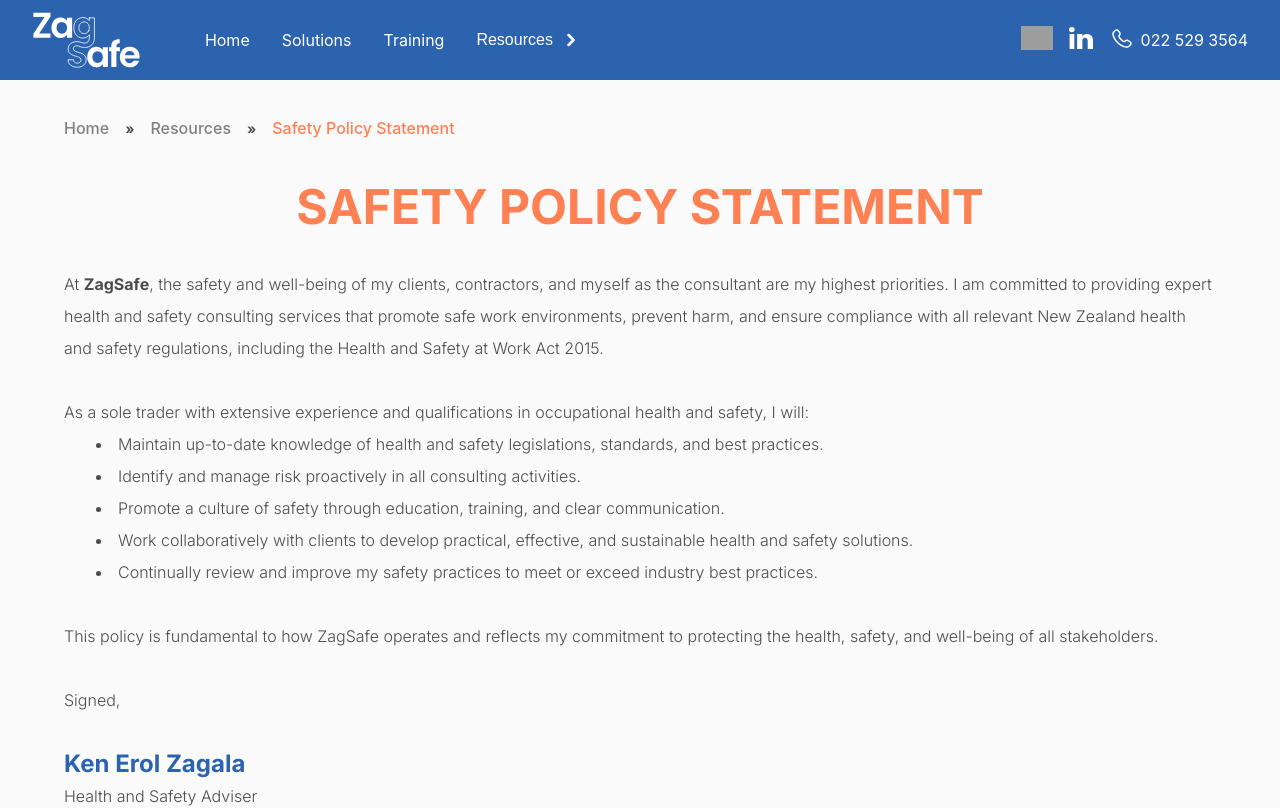
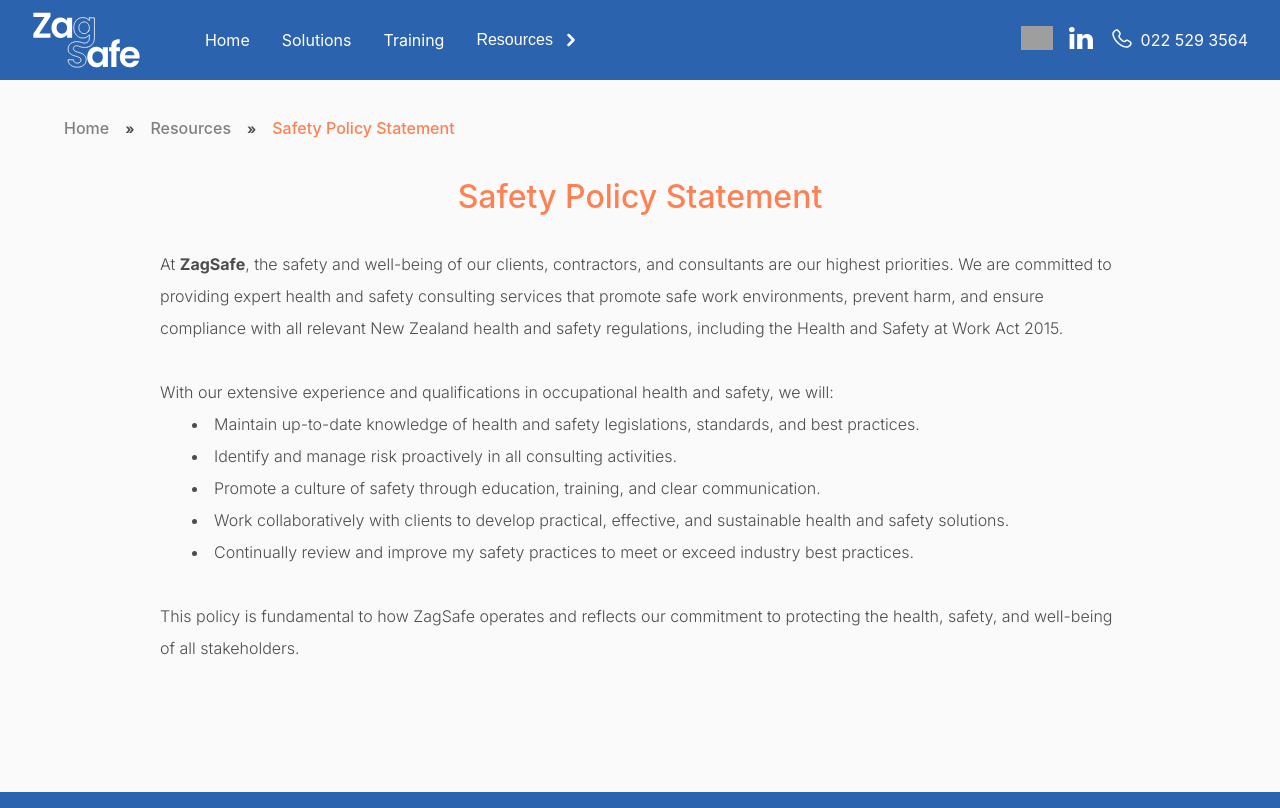
Before and after one commit to marlonsvillarama/zagsafe_web_001, a SvelteKit app: page /resources/safety in a window 1280 px wide. Shown: the top 808 px of the page. Built offline with nearby package versions, Linux system fonts and the light colour scheme; grey boxes are pictures that could not be loaded; a web font is replaced by a local one.

Commit message:
20250820

```diff
--- a/src/lib/components/ContactSection.svelte
+++ b/src/lib/components/ContactSection.svelte
@@ -3,7 +3,7 @@
 </script>
 
 <div class="howcanihelp">
-    <h1 class="howcanihelp">How can I help you?</h1>
+    <h1 class="howcanihelp">How can we help you?</h1>
     <span>Call or email for a free consultation.</span>
 </div>
 
--- a/src/routes/resources/cancel/+page.svelte
+++ b/src/routes/resources/cancel/+page.svelte
@@ -16,7 +16,8 @@
     <div class="wrapper statement">
         <Breadcrumbs {crumbs} />
 
-        <h1 class="page-title">CANCELLATION AND REFUND POLICY</h1>
+        <div class="content flex-col gap-8">
+            <h1 class="page-title">Cancellation and Refund Policy</h1>
 
             <div class="par">
                 At <strong>ZagSafe</strong>, we value our clients and aim to deliver high-quality services. This policy outlines our conditions for cancellations and refunds to ensure fairness and transparency for all parties.
@@ -75,6 +76,7 @@
                 </li>
             </ol>
         </div>
+    </div>
 </main>
 
 
@@ -85,6 +87,15 @@
         display: flex;
         flex-direction: column;
         gap: 2rem;
+    }
+    .statement > .content {
+        margin: 0 auto;
+        width: 100%;
+        max-width: 60rem;
+    }
+    .page-title {
+        font-size: var(--font-2xl);
+        font-weight: 500;
     }
     .par {
         line-height: 2rem;
@@ -124,7 +135,7 @@
     }
     li > ul {
         list-style-position: inside;
-        /* padding-left: 1rem; */
+        padding-left: 2rem;
     }
     li > ul > li {
         font-size: var(--font-md);
--- a/src/routes/resources/privacy/+page.svelte
+++ b/src/routes/resources/privacy/+page.svelte
@@ -16,14 +16,15 @@
     <div class="wrapper statement">
         <Breadcrumbs {crumbs} />
 
-        <h1 class="page-title">PRIVACY STATEMENT</h1>
+        <div class="content flex-col gap-8">
+            <h1 class="page-title">Privacy Statement</h1>
 
             <div class="par">
-            At <strong>ZagSafe</strong>, I am committed to protecting the privacy and confidentiality of all personal and business information collected during the course of providing consulting services.
+                At <strong>ZagSafe</strong>, we are committed to protecting the privacy and confidentiality of all personal and business information collected during the course of providing consulting services.
             </div>
 
             <div class="par">
-            I collect, store, and use personal information solely for the purpose of delivering effective health and safety consulting tailored to your needs. This information may include contact details, business operations data, and health and safety records relevant to the consulting engagement.
+                We collect, store, and use personal information solely for the purpose of delivering effective health and safety consulting tailored to your needs. This information may include contact details, business operations data, and health and safety records relevant to the consulting engagement.
             </div>
 
             <div class="par">
@@ -44,11 +45,12 @@
                 If you have any questions or concerns regarding your privacy or the management of your information, please email <a class="email" href="mailto:kenz@zagsafe.com">kenz@zagsafe.com</a>.
             </div>
 
-        <div class="par">Signed,</div>
+            <!-- <div class="par">Signed,</div>
 
             <div class="par">
                 <h1 class="sign">Ken Erol Zagala</h1>
                 <span>Health and Safety Adviser</span>
+            </div> -->
         </div>
     </div>
 </main>
@@ -61,6 +63,17 @@
         display: flex;
         flex-direction: column;
         gap: 2rem;
+        /* margin: 0 auto;
+        max-width: 60rem; */
+    }
+    .statement > .content {
+        margin: 0 auto;
+        width: 100%;
+        max-width: 60rem;
+    }
+    .page-title {
+        font-size: var(--font-2xl);
+        font-weight: 500;
     }
     .par {
         line-height: 2rem;
--- a/src/routes/resources/quality/+page.svelte
+++ b/src/routes/resources/quality/+page.svelte
@@ -16,36 +16,38 @@
     <div class="wrapper statement">
         <Breadcrumbs {crumbs} />
 
-        <h1 class="page-title">QUALITY STATEMENT</h1>
+        <div class="content flex-col gap-8">
+            <h1 class="page-title">Quality Statement</h1>
 
             <div class="par">
-            At <strong>ZagSafe</strong>, I am dedicated to delivering high-quality health and safety consulting and training services that meet and exceed client expectations. I ensure that every service I provide is accurate, reliable, and tailored to the unique needs of my clients through my extensive experience, professional qualifications, amd commitment to continuous improvement.
+                At <strong>ZagSafe</strong>, we are dedicated to delivering high-quality health and safety consulting and training services that meet and exceed client expectations. We ensure that every service we provide is accurate, reliable, and tailored to the unique needs of our clients through our extensive experience, professional qualifications, amd commitment to continuous improvement.
             </div>
 
             <div class="par">
-            I adhere to industry best practices and applicable standards to promote effective risk management and sustainable safety outcomes.
+                We adhere to industry best practices and applicable standards to promote effective risk management and sustainable safety outcomes.
             </div>
 
             <div class="par">
-            I am committed to:
+                We are committed to:
                 <ul>
                     <li>Providing clear, practical, and evidence-based advice.</li>
                     <li>Maintaining professionalism and integrity in all engagements.</li>
                     <li>Listening closely to client needs to deliver customized solutions.</li>
-                <li>Continuous updating my knowledge and skills to stay at the forefront of health and safety expertise.</li>
+                    <li>Continuously updating our knowledge and skills to stay at the forefront of health and safety expertise.</li>
                     <li>Seeking feedback to improve service quality and client satisfaction.</li>
                 </ul>
             </div>
 
             <div class="par">
-            Quality is the foundation of my consulting and training practices, and I strive to build lasting partnerships based on trust and excellence.
+                Quality is the foundation of our consulting and training practices, and we strive to build lasting partnerships based on trust and excellence.
             </div>
 
-        <div class="par">Signed,</div>
+            <!-- <div class="par">Signed,</div>
 
             <div class="par">
                 <h1 class="sign">Ken Erol Zagala</h1>
                 <span>Health and Safety Adviser</span>
+            </div> -->
         </div>
     </div>
 </main>
@@ -58,6 +60,15 @@
         display: flex;
         flex-direction: column;
         gap: 2rem;
+    }
+    .statement > .content {
+        margin: 0 auto;
+        width: 100%;
+        max-width: 60rem;
+    }
+    .page-title {
+        font-size: var(--font-2xl);
+        font-weight: 500;
     }
     .par {
         line-height: 2rem;
--- a/src/routes/resources/safety/+page.svelte
+++ b/src/routes/resources/safety/+page.svelte
@@ -16,14 +16,15 @@
     <div class="wrapper statement">
         <Breadcrumbs {crumbs} />
 
-        <h1 class="page-title">SAFETY POLICY STATEMENT</h1>
+        <div class="content flex-col gap-8">
+            <h1 class="page-title">Safety Policy Statement</h1>
 
             <div class="par">
-            At <strong>ZagSafe</strong>, the safety and well-being of my clients, contractors, and myself as the consultant are my highest priorities. I am committed to providing expert health and safety consulting services that promote safe work environments, prevent harm, and ensure compliance with all relevant New Zealand health and safety regulations, including the Health and Safety at Work Act 2015.
+                At <strong>ZagSafe</strong>, the safety and well-being of our clients, contractors, and consultants are our highest priorities. We are committed to providing expert health and safety consulting services that promote safe work environments, prevent harm, and ensure compliance with all relevant New Zealand health and safety regulations, including the Health and Safety at Work Act 2015.
             </div>
 
             <div class="par">
-            As a sole trader with extensive experience and qualifications in occupational health and safety, I will:
+                With our extensive experience and qualifications in occupational health and safety, we will:
                 <ul>
                     <li>Maintain up-to-date knowledge of health and safety legislations, standards, and best practices.</li>
                     <li>Identify and manage risk proactively in all consulting activities.</li>
@@ -34,15 +35,16 @@
             </div>
 
             <div class="par">
-            This policy is fundamental to how ZagSafe operates and reflects my commitment to protecting the health, safety, and well-being of all stakeholders.
+                This policy is fundamental to how ZagSafe operates and reflects our commitment to protecting the health, safety, and well-being of all stakeholders.
+            </div>
         </div>
 
-        <div class="par">Signed,</div>
+        <!-- <div class="par">Signed,</div>
 
         <div class="par">
             <h1 class="sign">Ken Erol Zagala</h1>
             <span>Health and Safety Adviser</span>
-        </div>
+        </div> -->
     </div>
 </main>
 
@@ -54,6 +56,15 @@
         display: flex;
         flex-direction: column;
         gap: 2rem;
+    }
+    .statement > .content {
+        margin: 0 auto;
+        width: 100%;
+        max-width: 60rem;
+    }
+    .page-title {
+        font-size: var(--font-2xl);
+        font-weight: 500;
     }
     .par {
         line-height: 2rem;
```
Also changed, not shown: src/lib/components/Hero.svelte (+22 -10 lines), src/routes/+page.svelte (+7 -13 lines). Lines whose indentation alone changed are shown as unchanged.
